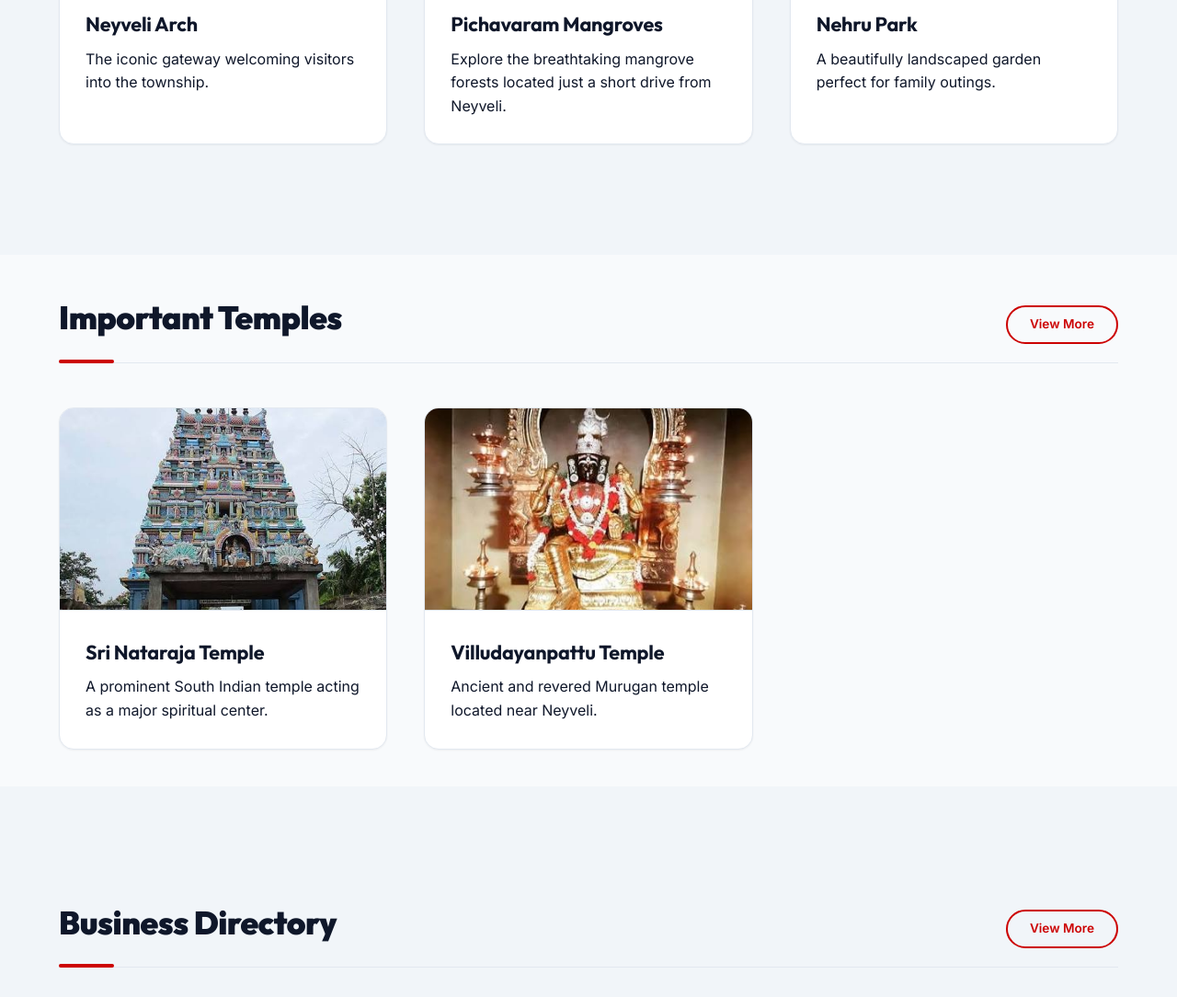
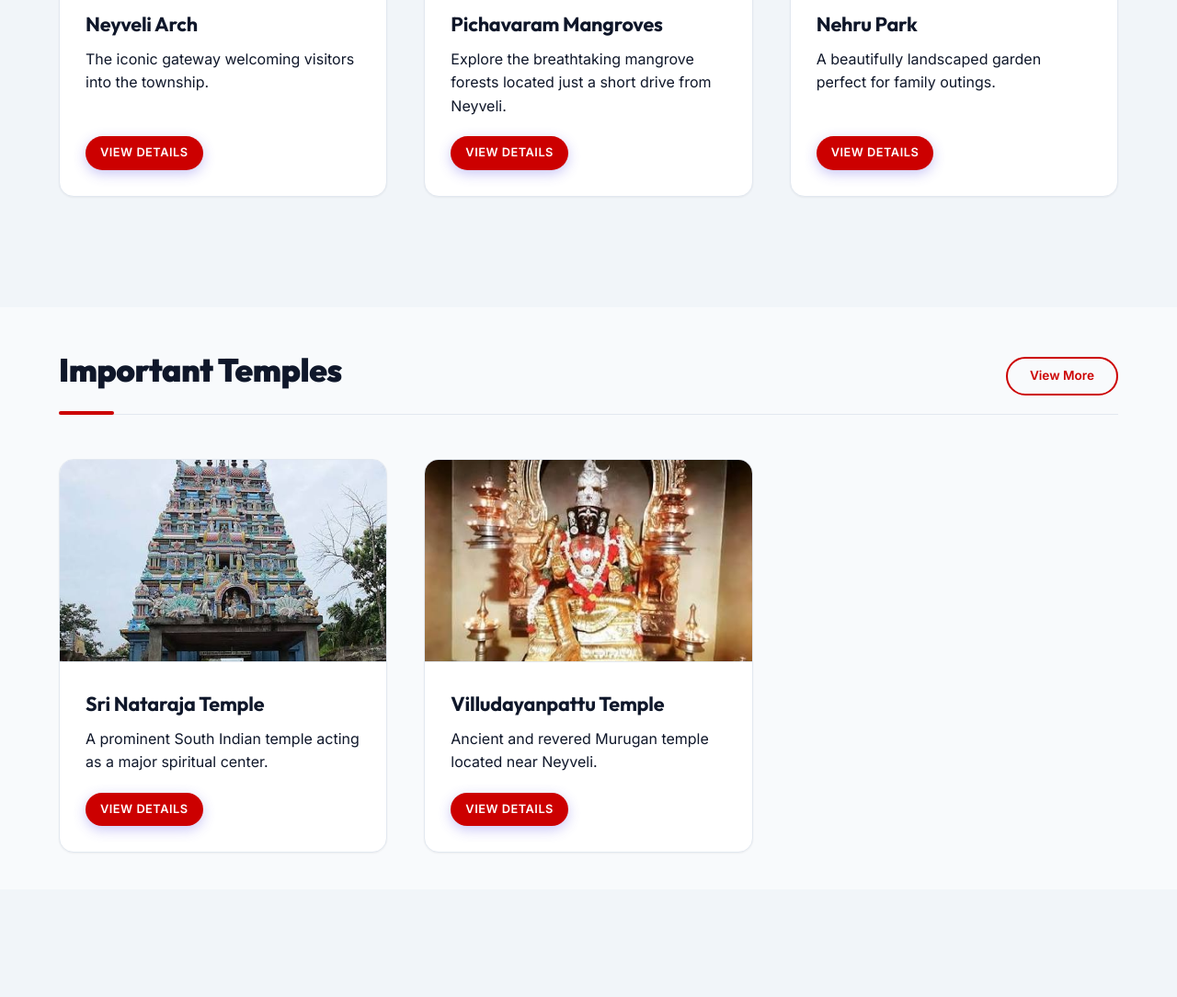
Before and after one commit to bhavyasenthil28-tech/neyveli, a plain HTML site: page index.html in a window 1280 px wide. Shown: the part 1780-2864 px from the top of the page at 92% size. Drawn offline with Linux system fonts and the light colour scheme.

Commit message:
Add View Details buttons to 5 place cards on homepage
- Neyveli Arch -> details/neyveli-arch.html
- Pichavaram Mangroves -> details/pichavaram-mangroves.html
- Nehru Park -> details/nehru-park.html
- Sri Nataraja Temple -> details/sri-nataraja-temple.html
- Villudayanpattu Temple -> details/villudayanpattu-murugan-temple.html

```diff
--- a/index.html
+++ b/index.html
@@ -88,6 +88,7 @@
                         <div class="card-content">
                             <h3 class="card-title">Neyveli Arch</h3>
                             <p>The iconic gateway welcoming visitors into the township.</p>
+                            <div class="card-action"><a href="details/neyveli-arch.html" class="btn-primary" style="font-size:0.8rem; padding:0.5rem 1rem;">View Details</a></div>
                         </div>
                     </div>
                     <div class="card">
@@ -95,6 +96,7 @@
                         <div class="card-content">
                             <h3 class="card-title">Pichavaram Mangroves</h3>
                             <p>Explore the breathtaking mangrove forests located just a short drive from Neyveli.</p>
+                            <div class="card-action"><a href="details/pichavaram-mangroves.html" class="btn-primary" style="font-size:0.8rem; padding:0.5rem 1rem;">View Details</a></div>
                         </div>
                     </div>
                     <div class="card">
@@ -102,6 +104,7 @@
                         <div class="card-content">
                             <h3 class="card-title">Nehru Park</h3>
                             <p>A beautifully landscaped garden perfect for family outings.</p>
+                            <div class="card-action"><a href="details/nehru-park.html" class="btn-primary" style="font-size:0.8rem; padding:0.5rem 1rem;">View Details</a></div>
                         </div>
                     </div>
                 </div>
@@ -120,6 +123,7 @@
                     <div class="card-content">
                         <h3 class="card-title">Sri Nataraja Temple</h3>
                         <p>A prominent South Indian temple acting as a major spiritual center.</p>
+                        <div class="card-action"><a href="details/sri-nataraja-temple.html" class="btn-primary" style="font-size:0.8rem; padding:0.5rem 1rem;">View Details</a></div>
                     </div>
                 </div>
                 <div class="card">
@@ -127,6 +131,7 @@
                     <div class="card-content">
                         <h3 class="card-title">Villudayanpattu Temple</h3>
                         <p>Ancient and revered Murugan temple located near Neyveli.</p>
+                        <div class="card-action"><a href="details/villudayanpattu-murugan-temple.html" class="btn-primary" style="font-size:0.8rem; padding:0.5rem 1rem;">View Details</a></div>
                     </div>
                 </div>
             </div>
```
